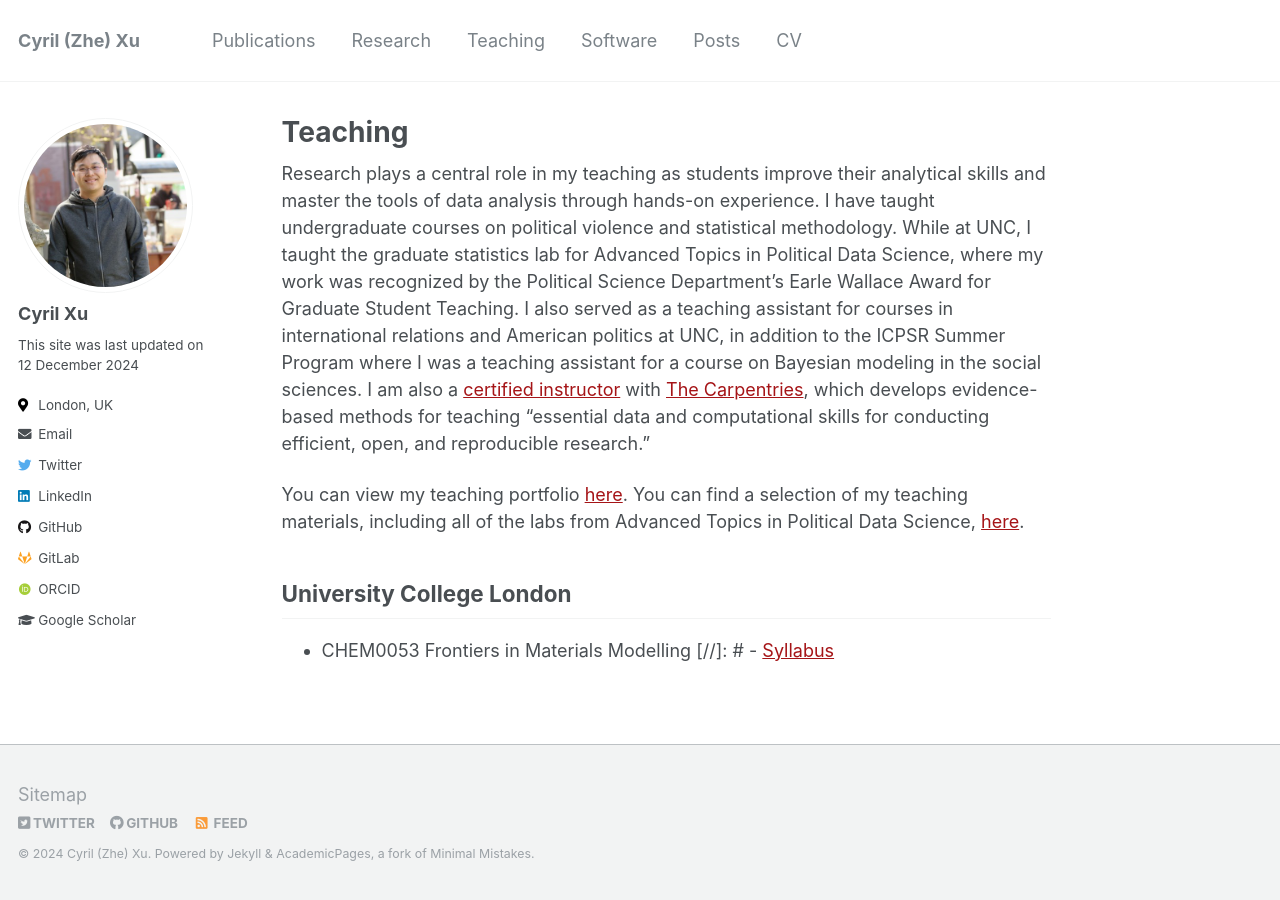
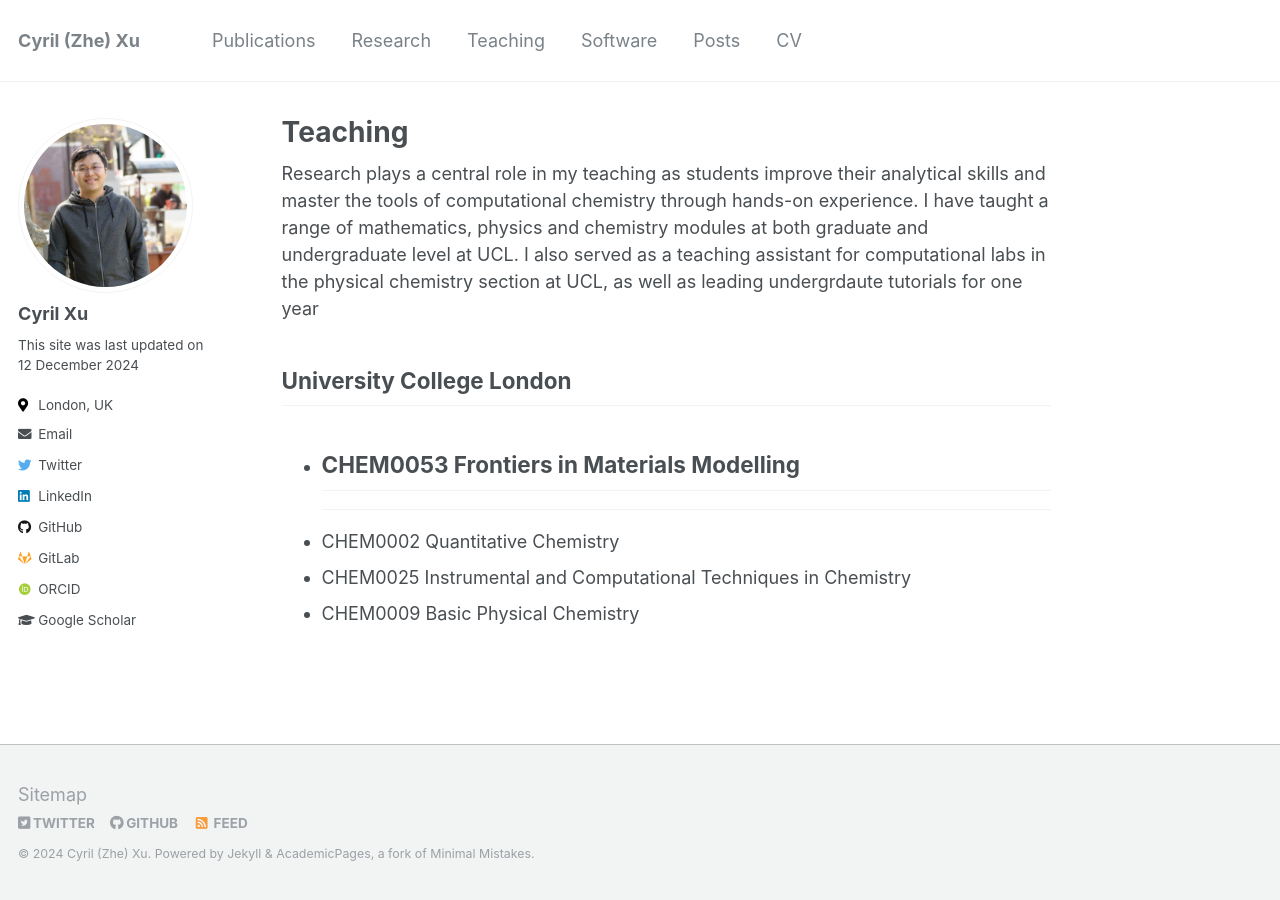
Before and after one commit to whoiscyril/webpage, a Jekyll site: the page built from _pages/teaching.md, in a window 1280 px wide. Built offline with Jekyll 4.4.1, drawn with Linux system fonts in a browser that asks for light colours; some web fonts are replaced.

Commit message:
added teaching

```diff
--- a/_pages/teaching.md
+++ b/_pages/teaching.md
@@ -4,25 +4,17 @@ title: "Teaching"
 ---
 
 Research plays a central role in my teaching as students improve their
-analytical skills and master the tools of data analysis through hands-on
-experience. I have taught undergraduate courses on political violence and
-statistical methodology. While at UNC, I taught the graduate statistics lab for
-Advanced Topics in Political Data Science, where my work was recognized by the
-Political Science Department's Earle Wallace Award for Graduate Student
-Teaching. I also served as a teaching assistant for courses in international
-relations and American politics at UNC, in addition to the ICPSR Summer Program
-where I was a teaching assistant for a course on Bayesian modeling in the social
-sciences. I am also a
-[certified instructor](https://carpentries.org/instructors/#jayrobwilliams) with
-[The Carpentries](https://carpentries.org/), which develops evidence-based
-methods for teaching "essential data and computational skills for conducting
-efficient, open, and reproducible research."
-
-
-You can view my teaching portfolio [here](/files/pdf/teaching/Portfolio.pdf).
-You can find a selection of my teaching materials, including all of the labs
-from Advanced Topics in Political Data Science, [here](/teaching-materials).
+analytical skills and master the tools of computational chemistry through hands-on
+experience. I have taught a range of mathematics, physics and chemistry modules at both graduate
+and undergraduate level at UCL.
+I also served as a teaching assistant for computational labs in the physical chemistry
+section at UCL, as well as leading undergrdaute tutorials for one year
 
 ## University College London
 - CHEM0053 Frontiers in Materials Modelling
+---
 [//]: #    - [Syllabus](/files/pdf/teaching/PS 3090 Syllabus.pdf)
+---
+- CHEM0002 Quantitative Chemistry
+- CHEM0025 Instrumental and Computational Techniques in Chemistry
+- CHEM0009 Basic Physical Chemistry
```
Also changed, not shown: _pages/software.md (+70 -70 lines).
